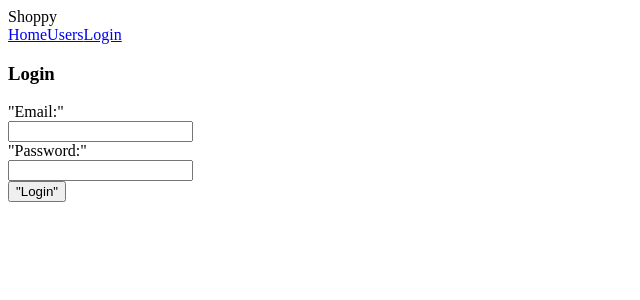
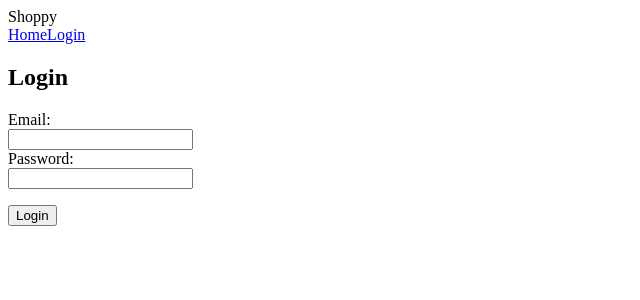
Before and after one commit to WoutSeverens-UCLL/cloud-native-engineering-groep11, a Next.js app in the folder frontend/: page /login in a window 1280 px wide. Shown: the top 300 px of the page, without its empty margins (0-640 px from the left). Built offline with nearby package versions, Linux system fonts and the light colour scheme.

Commit message:
cleaned userloginform, added unauth message on users page, fixed unauth header, fixed typos

```diff
--- a/frontend/components/header.tsx
+++ b/frontend/components/header.tsx
@@ -27,9 +27,11 @@ const Header: React.FC = () => {
                 <Link href="/">
                     Home
                 </Link>
-                <Link href="/users">
-                    Users
-                </Link>
+                {loggedInUser && (
+                    <Link href="/users">
+                        Users
+                    </Link>
+                )}
                 {!loggedInUser && (
                     <Link
                         href="/login">
--- a/frontend/components/users/UserLoginForm.tsx
+++ b/frontend/components/users/UserLoginForm.tsx
@@ -80,9 +80,9 @@ const UserLoginForm: React.FC = () => {
   };
 
   return (
-    <div className="max-w-sm m-auto">
+    <div>
       <div>
-        <h3 className="px-0">Login</h3>
+        <h1>Login</h1>
       </div>
       {statusMessages && (
         <div className="row">
@@ -103,13 +103,12 @@ const UserLoginForm: React.FC = () => {
       )}
       <form onSubmit={handleSubmit}>
         <div>
-          <div className="block mb-2 text-sm font-medium">
+          <div>
             <div>
               <label
                 htmlFor="emailInput"
-                className="block mb-2 text-sm font-medium"
               >
-                "Email:"
+                Email:
               </label>
             </div>
             <input
@@ -117,36 +116,32 @@ const UserLoginForm: React.FC = () => {
               type="text"
               value={email}
               onChange={(event) => setEmail(event.target.value)}
-              className="border border-gray-300 text-sm rounded-lg focus:ring-blue-500 focus:border-blue:500 block w-full p-2.5"
             />
-            {emailError && <div className="text-red-800 ">{emailError}</div>}
+            {emailError && <div>{emailError}</div>}
           </div>
         </div>
-        <div className="mt-2">
+        <div>
           <div>
             <label
               htmlFor="passwordInput"
-              className="block mb-2 text-sm font-medium"
             >
-              "Password:"
+              Password:
             </label>
           </div>
-          <div className="block mb-2 text-sm font-medium">
+          <div>
             <input
               id="passwordInput"
               type="password"
               value={password}
               onChange={(event) => setPassword(event.target.value)}
-              className="border border-gray-300 text-sm rounded-lg focus:ring-blue-500 focus:border-blue:500 block w-full p-2.5"
             />
             {passwordError && (
-              <div className=" text-red-800">{passwordError}</div>
+              <div>{passwordError}</div>
             )}
           </div>
         </div>
-
-        <div className="row">
-          <button type="submit">"Login"</button>
+        <div style={{ marginTop: "1rem" }}>
+          <button type="submit">Login</button>
         </div>
       </form>
     </div>
--- a/frontend/pages/index.tsx
+++ b/frontend/pages/index.tsx
@@ -6,7 +6,7 @@ const Home: React.FC = () => {
         <>
             <Head>Shoppy
                 <title>Soppy</title>
-                <meta name="description" content="BookMates app" />
+                <meta name="description" content="Shoppy app" />
                 <meta
                     name="viewport"
                     content="width=device-width, initial-scale=1"
--- a/package.json
+++ /dev/null
@@ -1,5 +0,0 @@
-{
-  "dependencies": {
-    "classnames": "^2.5.1"
-  }
-}
```
Also changed, not shown: frontend/pages/users/index.tsx (+15 -4 lines), 1 other file (tests, documents, lock files or other folders).
